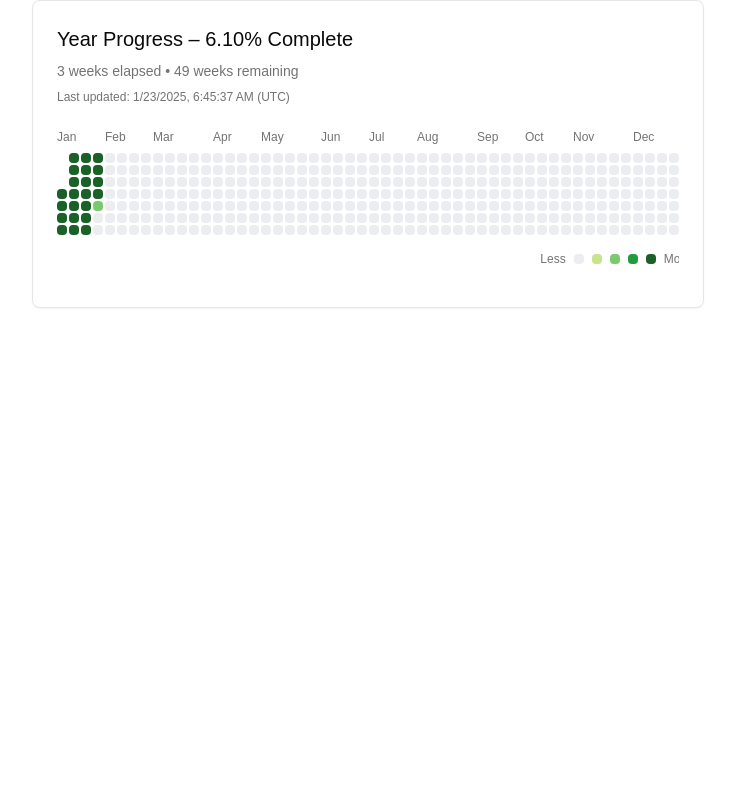
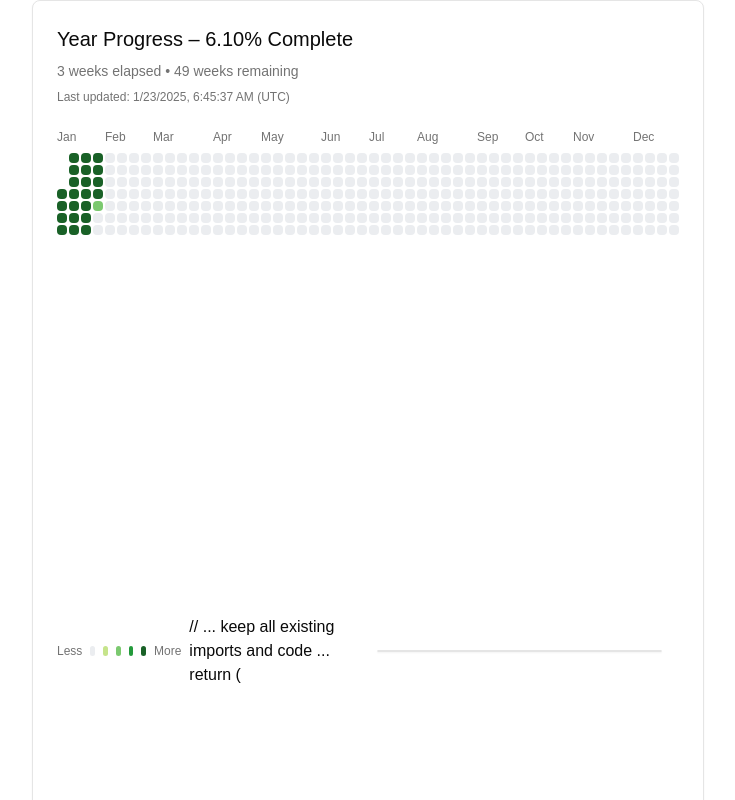
Before and after one commit to sriramkj07/Personalwebsite, a Next.js app: page /yeartracker in a window 1280 px wide. Shown: the top 800 px of the page, without its empty margins (272-1007 px from the left). Built offline with nearby package versions, Linux system fonts and the light colour scheme.

Commit message:
Update YearProgress.tsx

```diff
--- a/app/yeartracker/components/YearProgress.tsx
+++ b/app/yeartracker/components/YearProgress.tsx
@@ -257,6 +257,15 @@
                />
              ))}
              <span className="text-xs text-muted-foreground">More</span>
+// ... keep all existing imports and code ...
+
+return (
+  <div className="min-h-screen w-full flex items-center justify-center p-4">
+    <Card className="w-full max-w-2xl bg-background text-foreground shadow-sm">
+      {/* Rest of the CardContent remains exactly the same */}
+    </Card>
+  </div>
+)
            </div>
          </div>
        </div>
```
